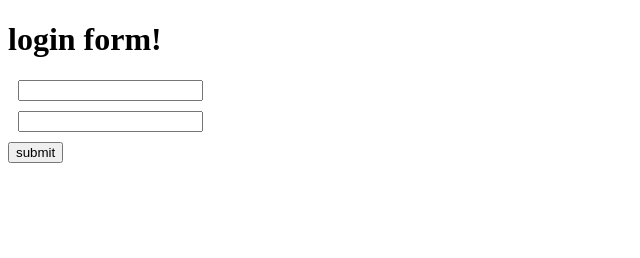
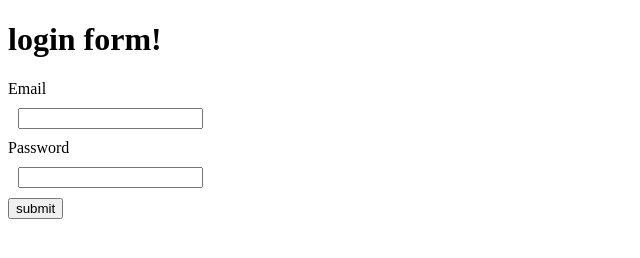
Before and after one commit to dsdyaz/vue-course, a plain HTML site: page index.html in a window 1280 px wide. Shown: the whole page, without its empty margins (0-640 px from the left). Drawn offline with nearby package versions, Linux system fonts and the light colour scheme.

Commit message:
add input component

```diff
--- a/index.html
+++ b/index.html
@@ -23,11 +23,10 @@
     <div id="app" v-cloak>
       <login-form />
 
-      <hr>
+      <hr />
 
       <button @click.right.prevent="toggleBox">toggle box</button>
       <div v-if="isVisible" class="box"></div>
-
     </div>
 
     <script src="https://unpkg.com/vue@3/dist/vue.global.js"></script>
@@ -41,35 +40,63 @@
         },
         methods: {
           toggleBox() {
-              this.isVisible = !this.isVisible
+            this.isVisible = !this.isVisible;
           },
           greet(greeting) {
-            console.log(greeting)
-          }
-        }
+            console.log(greeting);
+          },
+        },
       });
-      app.component('login-form', {
+      app.component("login-form", {
         template: `
           <form @submit.prevent="handleSubmit">
             <h1>{{this.title}}</h1>
-            <input type="email" v-model="email"/>
-            <input type="password" v-model="password"/>
+            <custom-input v-model="email" :label="emailLabel"/>
+            <custom-input v-model="password" :modelValue="password"  v-bind:label="passwordLabel"/>
             <button>submit</button>
           </form>
         `,
+        components: ["custom-input"],
         data() {
           return {
-            title: 'login form!',
+            title: "login form!",
             email: "",
-            password: ""
-          }
+            password: "",
+            emailLabel: "Email",
+            passwordLabel: "Password"
+          };
         },
         methods: {
           handleSubmit() {
-            console.log("submitted", this.email, this.password)
+            console.log("submitted", this.email, this.password);
+          },
+        },
+      });
+
+      app.component("custom-input", {
+        template: `
+          <label>
+            {{label}}
+            <input type="text" v-model="inputValue"/>
+          </label>
+        `,
+        props: ['label', 'modelValue'],
+        computed: {
+          inputValue: {
+            get() {
+              return this.modelValue
+            },
+            set(value) {
+              this.$emit('update:modelValue', value)
+            }
           }
         }
-      })
+        // data() {
+        //   return {
+        //     inputValue: ''
+        //   }
+        // }
+      });
       app.mount("#app");
     </script>
   </body>
```
